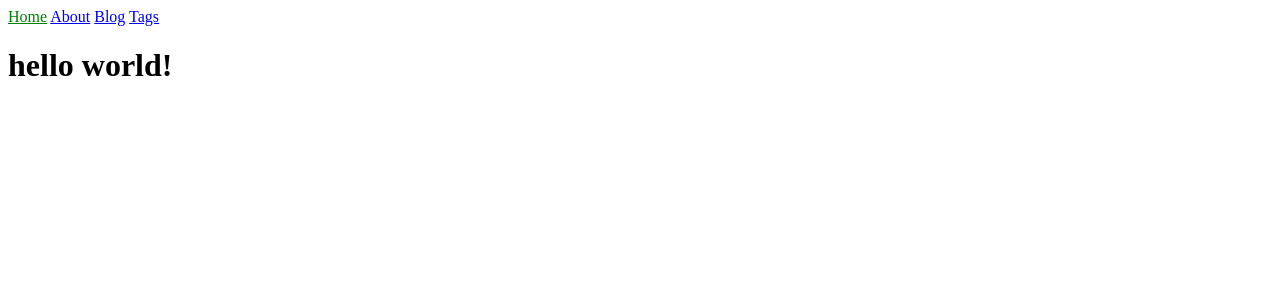
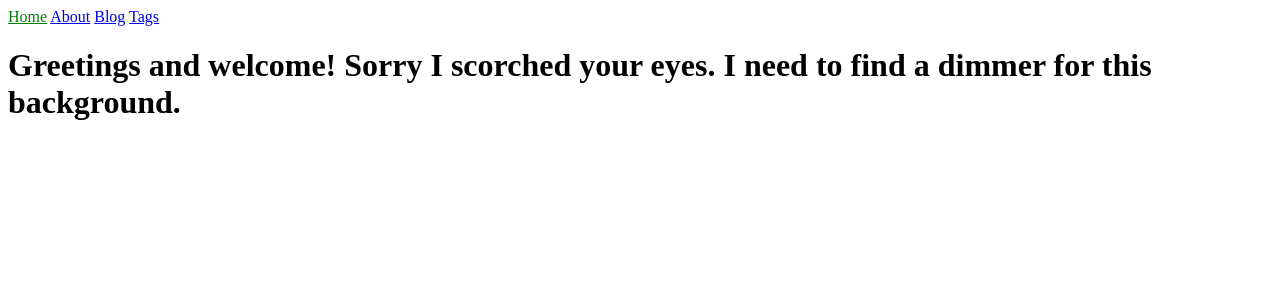
Before and after one commit to F-lar/f-lar.github.io, a Jekyll site: the page built from index.html, in a window 1280 px wide. Shown: the top 300 px of the page. Built offline with Jekyll 4.4.1, drawn with Linux system fonts in a browser that asks for light colours.

Commit message:
Update index.html

```diff
--- a/index.html
+++ b/index.html
@@ -1,4 +1,4 @@
 ---
 title: Home
 ---
-<h1>{{ "Hello World!" | downcase }}</h1>
+<h1>{{ "Greetings and welcome! Sorry I scorched your eyes. I need to find a dimmer for this background." }}</h1>
```
